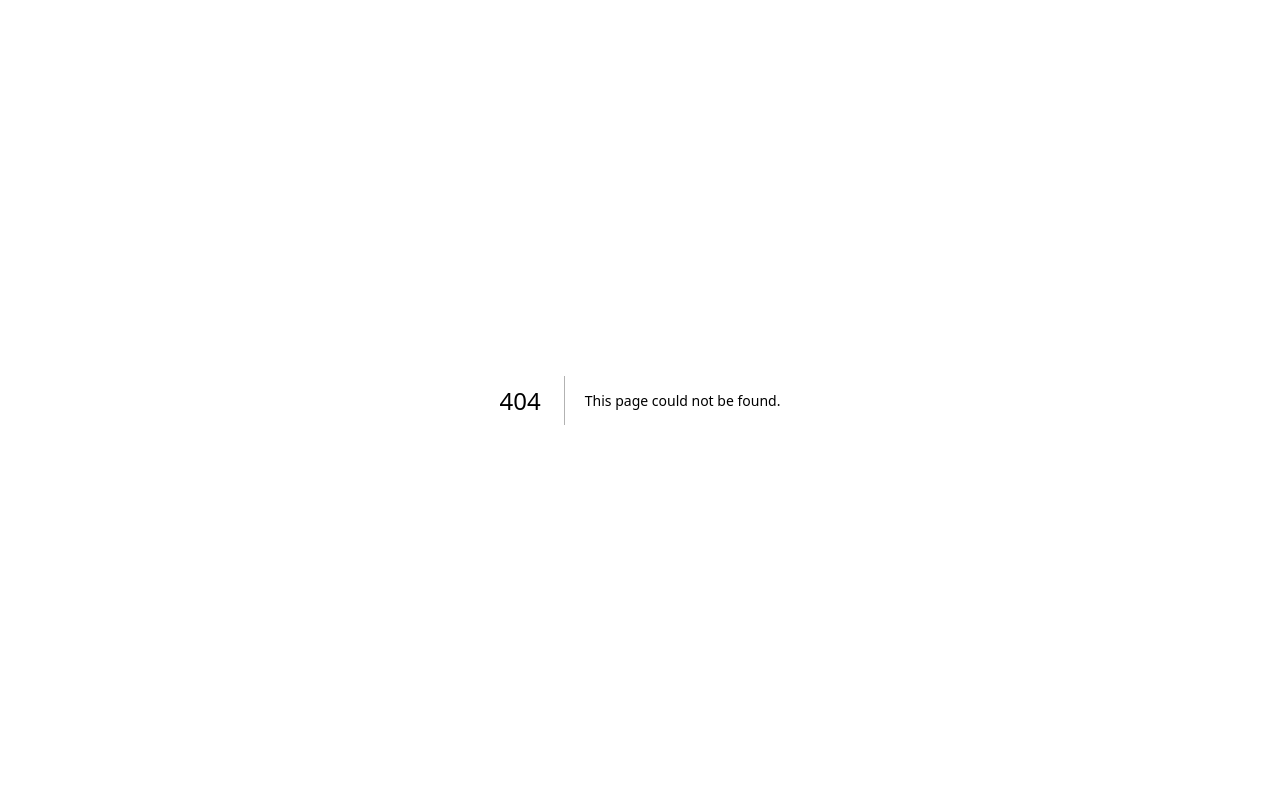
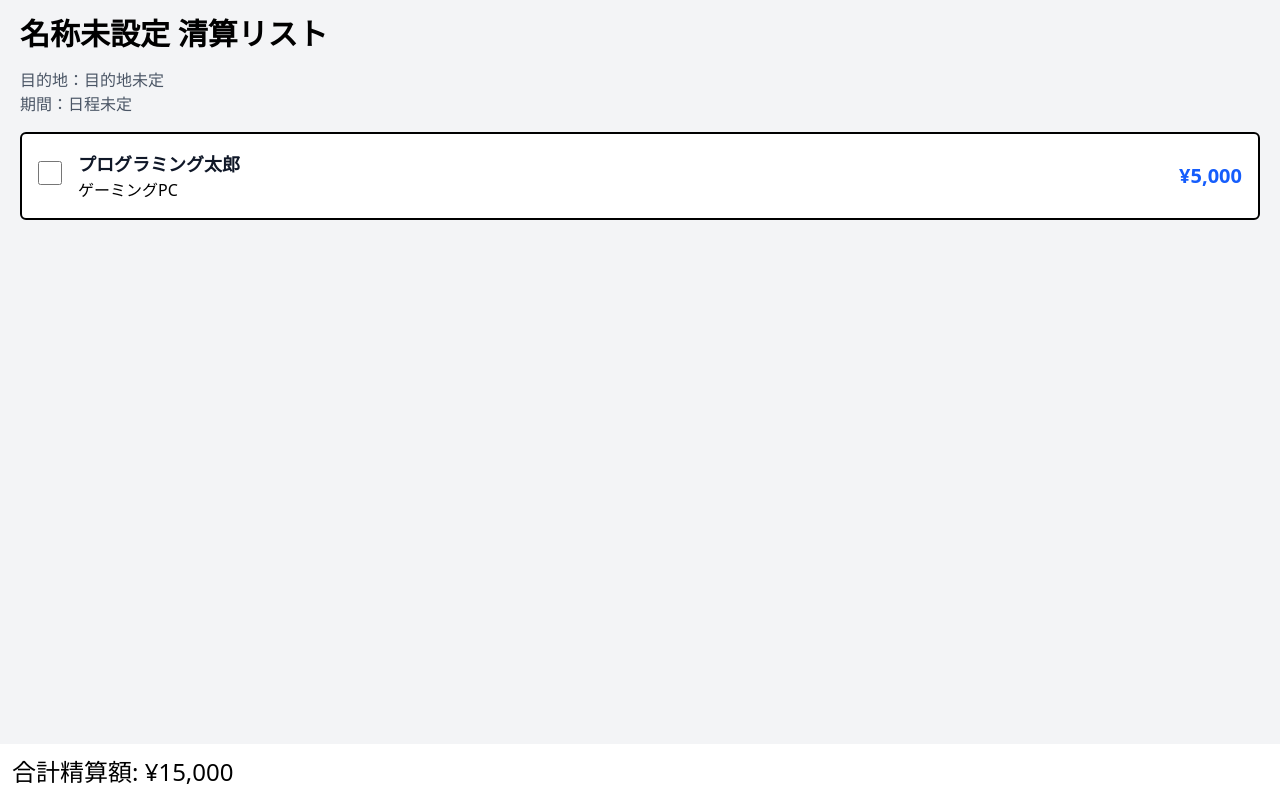
Before and after one commit to MiyazakiTakumi-724/travel-app, a Next.js app: page /projects/1 in a window 1280 px wide. Before the commit this address had no page. Built offline with nearby package versions, Linux system fonts and the light colour scheme.

Commit message:
清算用ページ基盤完成

```diff
--- a/src/app/page.js
+++ b/src/app/page.js
@@ -2,7 +2,7 @@
 
 export default function Home() {
   return (
-    <div className="min-h-screen flex flex-col items-center justify-center pt-10 bg-gray-50">
+    <div className="min-h-screen flex flex-col items-center justify-center pt-10 bg-gray-100">
       <p className="absolute top-20 font-bold text-8xl">
         旅行割り勘サイト
       </p>
--- /dev/null
+++ b/src/app/projects/[id]/page.js
@@ -0,0 +1,72 @@
+"use client";
+import { useState } from "react";
+import { useSearchParams } from "next/navigation";
+
+export default function ProjectDetail() {
+
+  const searchParams = useSearchParams();
+
+  const title = searchParams.get("title") || "名称未設定";
+  const destination = searchParams.get("destination") || "目的地未定";
+  const date = searchParams.get("date") || "日程未定";
+
+  return (
+    <div className="bg-gray-100 min-h-screen pb-24 relative">
+      <h1 className="text-3xl font-bold p-4 ml-1">{title} 清算リスト</h1>
+      <p className="text-gray-600 ml-5">目的地：{destination}</p>
+      <p className="text-gray-600 ml-5 mb-2">期間：{date}</p>
+
+      <div className="flex flex-col gap-2">
+        <PaymentRow />
+      </div>
+
+      {/* 合計清算額 */}
+      <div className="fixed bottom-0 w-full bg-white p-3">
+        <p className="text-2xl">合計精算額: ¥15,000</p>
+      </div>
+    </div>
+  );
+}
+
+function PaymentRow() {
+  // 精算済みかどうかの状態を管理
+  const [isSettled, setIsSettled] = useState(false);
+
+  // テキスト用の仮データ
+  const payer = "プログラミング太郎";
+  const amount = 5000;
+
+  return (
+    <div className={`flex items-center justify-between p-4 border-2 border-grey-300 rounded-md ml-5 mr-5 mt-2 transition-colors ${isSettled ? 'bg-gray-50 opacity-60' : 'bg-white'
+      }`}>
+
+      {/*チェックボックス*/}
+      <div className="flex-shrink-0 mr-4">
+        <input
+          type="checkbox"
+          checked={isSettled}
+          onChange={() => setIsSettled(!isSettled)}
+          className="w-6 h-6 text-blue-600 rounded border-gray-300 focus:ring-blue-500 cursor-pointer"
+        />
+      </div>
+
+      {/*支払者+メモ*/}
+      <div className="flex-1 min-w-0 pr-4">
+        <p className={`text-lg font-bold truncate ${isSettled ? 'text-gray-500 line-through' : 'text-gray-900'
+          }`}>
+          {payer}
+        </p>
+        <p>ゲーミングPC</p>
+      </div>
+
+      {/* 支払金額 */}
+      <div className="flex-shrink-0 text-right">
+        <p className={`text-xl font-bold ${isSettled ? 'text-gray-500' : 'text-blue-600'
+          }`}>
+          ¥{amount.toLocaleString()}
+        </p>
+      </div>
+
+    </div>
+  );
+}
--- a/src/app/projects/page.js
+++ b/src/app/projects/page.js
@@ -1,5 +1,6 @@
 "use client";
 import { useState } from "react";
+import Link from "next/link";
 
 export default function Projects() {
 
@@ -8,15 +9,56 @@ export default function Projects() {
     const [title, setTitle] = useState("");
     const [destination, setDestination] = useState("");
     const [date, setDate] = useState("");
+    const [projects, setProjects] = useState([
+        { id: 1, title: "スノボ合宿", destination: "舞子スノーリゾート", date: "3/2~3/5" }
+    ]);
+
+    // プロジェクト作成時のデータ保管用関数
+    const AddProject = () => {
+        const newProject = {
+            id: Date.now(),
+            title: title,
+            destination: destination,
+            date: date
+        };
+
+        setProjects([...projects, newProject])
+
+        setisOpen(false);
+        setTitle("");
+        setDestination("");
+        setDate("")
+    };
 
     return (
         <div className="p-20 bg-gray-100 min-h-screen">
             <button
-                // プロジェクト新規作成ボタン
                 onClick={() => setisOpen(!isOpen)}
                 className="bg-blue-600 text-white px-6 py-3 rounded-md font-bold">
                 プロジェクト新規作成
             </button>
+
+            <div className="mt-10 grid grid-cols-1 md:grid-cols-2 lg:grid-cols-3 gap-6">
+
+
+                {projects.map((project) => (
+                    //プロジェクトのページに遷移するボタン
+                    <Link
+                        key={project.id}
+                        href={`/projects/${project.id}?title=${project.title}&destination=${project.destination}&date=${project.date}`}
+                        className="bg-white p-6 rounded-xl shadow-md hover:shadow-lg text-left transition transform hover:-translate-y-1 block"
+                    >
+                        <h2 className="text-2xl font-bold text-gray-800 mb-2">
+                            {project.title}
+                        </h2>
+                        <p className="text-gray-600 font-medium">
+                            目的地：{project.destination}
+                        </p>
+                        <p className="text-gray-600 font-medium">
+                            出発日：{project.date}
+                        </p>
+                    </Link>
+                ))}
 
                 {isOpen && (
 
@@ -31,33 +73,36 @@ export default function Projects() {
 
                                 // 新規プロジェクト入力フォーム
                                 type="text"
-                            className="border-2 border-gray-300 p-2 rounded-md w-full"
+                                className="border-2 border-gray-300 p-2 rounded-md w-full mb-2"
                                 placeholder="タイトル"
                                 value={title}
                                 onChange={(e) => setTitle(e.target.value)}
                             />
                             <input
                                 type="text"
-                            className="border-2 border-gray-300 p-2 rounded-md w-full"
+                                className="border-2 border-gray-300 p-2 rounded-md w-full mb-2"
                                 placeholder="目的地"
                                 value={destination}
                                 onChange={(e) => setDestination(e.target.value)}
                             />
                             <input
-                            type="text"
-                            className="border-2 border-gray-300 p-2 rounded-md w-full"
+                                type="date"
+                                className="border-2 border-gray-300 p-2 rounded-md w-full mb-2"
                                 placeholder="期間"
                                 value={date}
                                 onChange={(e) => setDate(e.target.value)}
                             />
+                            <div className="flex justify-end">
                                 <button
+                                    onClick={AddProject}
                                     className="bg-blue-600 text-white px-6 py-3 rounded-md font-bold">
                                     確定する
                                 </button>
                             </div>
+                        </div>
                     </>
                 )}
             </div>
-
-    )
+        </div>
+    );
 }
```
Lines whose indentation alone changed are shown as unchanged.
